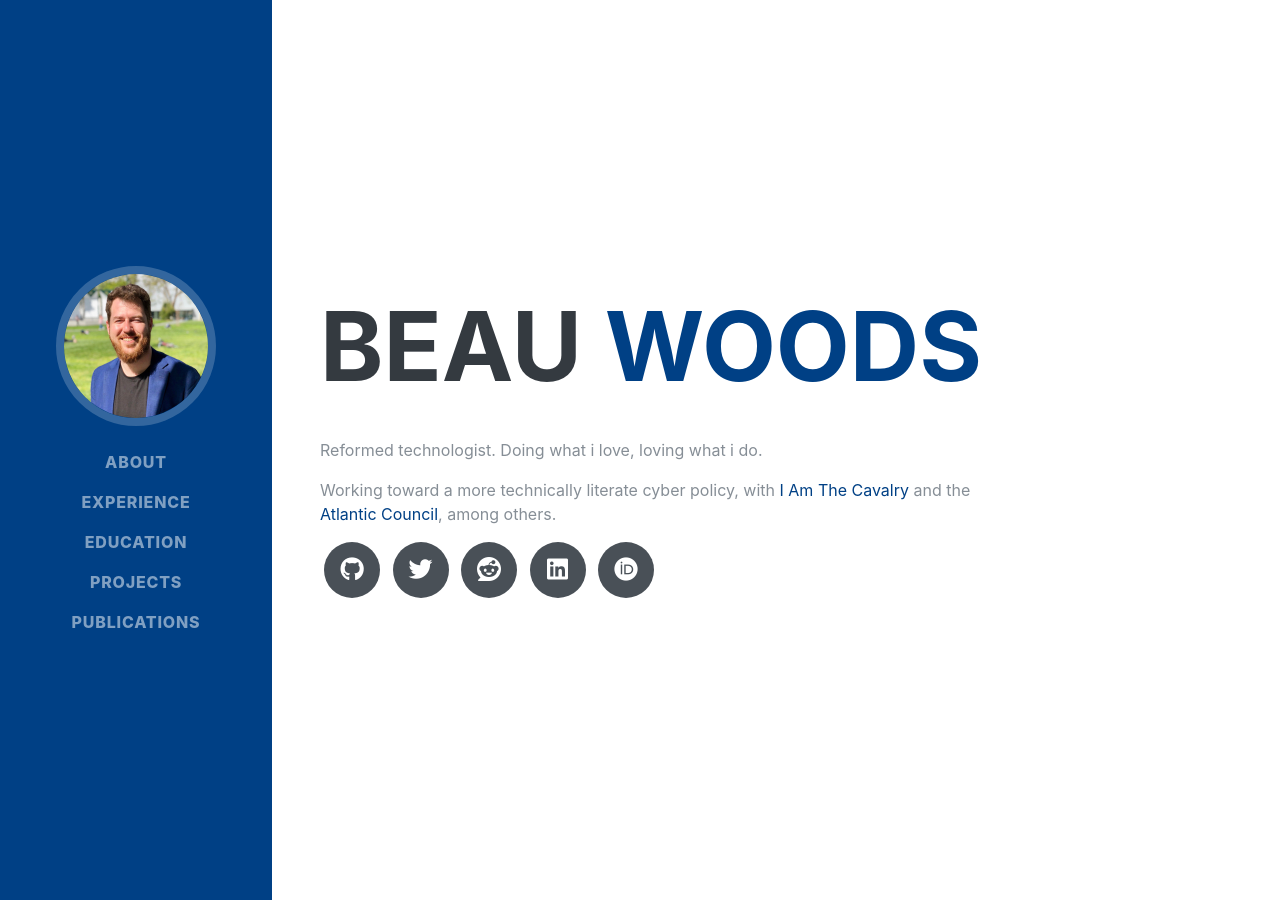
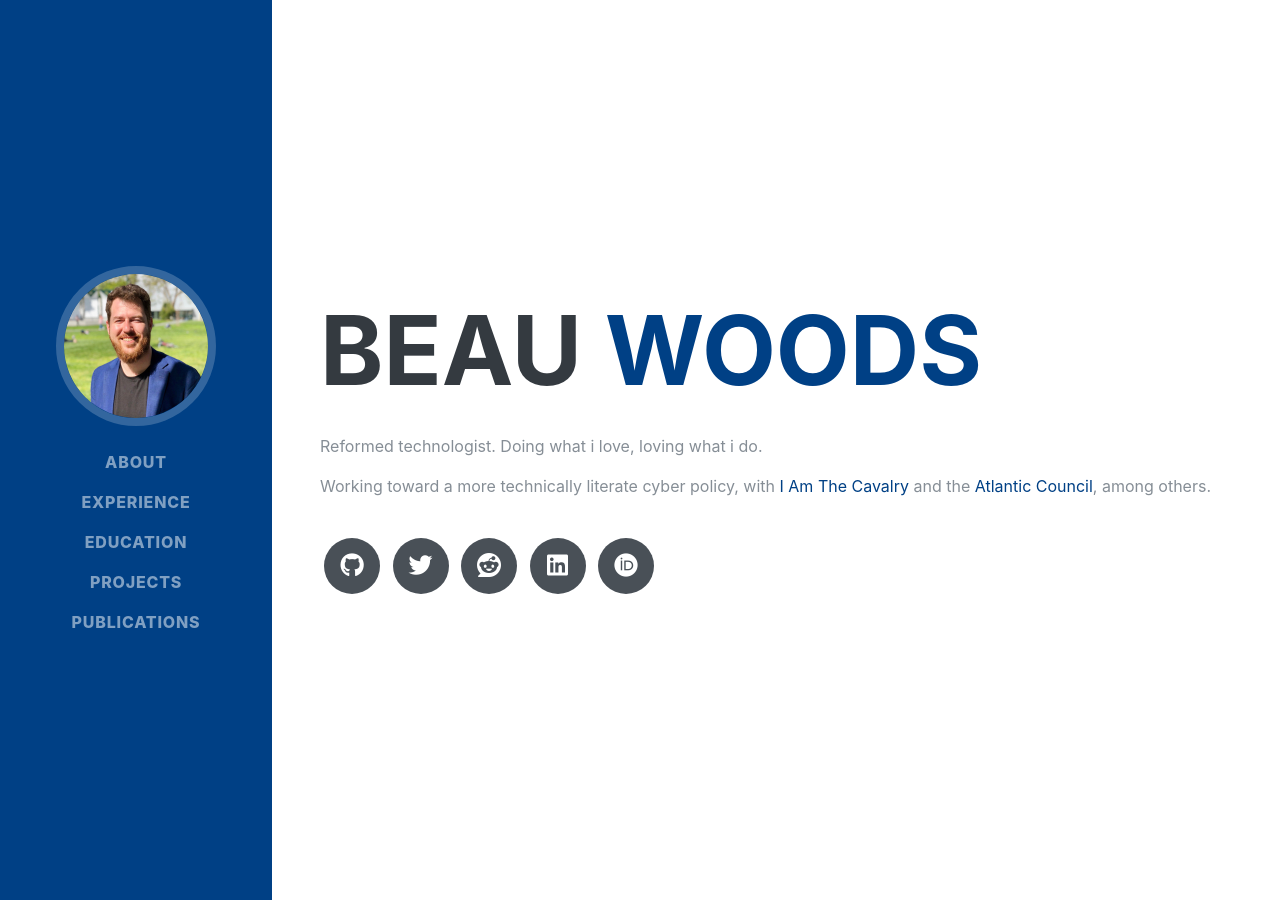
Before and after one commit to beauwoods/beauwoods.github.io, a Jekyll site: the page built from index.md, in a window 1280 px wide and 900 px high. Built offline with Jekyll 4.4.1, drawn with Linux system fonts in a browser that asks for light colours; nearby versions of some CDN libraries; some web fonts are replaced.

Commit message:
Tweak includes and css
Minor tweaks

```diff
--- a/_includes/about.html
+++ b/_includes/about.html
@@ -1,12 +1,13 @@
 {% assign person = site.data.about[0] %}
 
-<div class="w-100">
+<section class="resume-section p-3 p-lg-5 d-flex align-items-center vh-100" id="About">
+<div class="w-100 flex-column">
   <h1 class="mb-0">{{person.firstname}}
     <span class="text-primary">{{person.lastname}}</span>
   </h1>
-
-  <p class="lead mb-5">{{person.description | strip | markdownify}}</p>
+  <span class="p-lg-5"><p>{{person.description | strip | markdownify}}</p></span>
 
   {%- include socialnetworks.html -%}
 
 </div>
+</section>
--- a/_includes/experience.html
+++ b/_includes/experience.html
@@ -9,7 +9,7 @@
       {% if {{experience.job_title}} %} <div class="subheading mb-0">{{experience.job_title}}</div> {% endif %}
     </div>
 
-    <div class="resume-date text-primary flex-shrink-1 text-right">{{experience.dates}}</div>
+    <div class="resume-date flex-shrink-1 text-right">{{experience.dates}}</div>
 
   </div>
 
--- a/_includes/nav.html
+++ b/_includes/nav.html
@@ -2,7 +2,7 @@
 
 <nav class="navbar navbar-expand-lg navbar-dark bg-primary fixed-top" id="sideNav">
   <a class="navbar-brand js-scroll-trigger" href="#page-top">
-    <span class="d-block d-lg-none">{{person.firstname}} {{person.lastname}}</span>
+    <span class="d-block d-lg-none">{{site.name}}</span>
     <span class="d-none d-lg-block">
       <img class="img-fluid img-profile rounded-circle mx-auto mb-2" src="{{person.profile_image}}" alt="{{person.firstname}} {{person.lastname}}">
     </span>
--- a/_layouts/default.html
+++ b/_layouts/default.html
@@ -12,21 +12,7 @@
 
   <div class="container-fluid p-0">
 
-    <!-- About section -->
-    {% assign person = site.data.about[0] %}
-    <section class="resume-section p-3 p-lg-5 d-flex align-items-center vh-100" id="About">
-    <div class="w-100">
-      <h1 class="mb-0">{{person.firstname}}
-        <span class="text-primary">{{person.lastname}}</span>
-      </h1>
-
-      <p class="lead mb-5">{{person.description | strip | markdownify}}</p>
-
-      {%- include socialnetworks.html -%}
-
-    </div>
-    </section>
-    <!-- About section -->
+  {%- include about.html -%}
 
     <!-- Other sections -->
     {% for section in site.data.sitelist %}
--- a/assets/resume.css
+++ b/assets/resume.css
@@ -138,7 +138,7 @@ p.lead {
 section.resume-section {
   padding-top: 5rem !important;
   padding-bottom: 5rem !important;
-  max-width: 50rem;
+  max-width: 70rem;
 }
 
 section.resume-section .resume-item .resume-date {
@@ -151,6 +151,10 @@ section.resume-section .resume-item .resume-date {
   section.resume-section .resume-item .resume-date {
     min-width: 18rem;
   }
+}
+
+.resume-date {
+  color: #81b1ce;
 }
 
 @media (min-width: 992px) {
```
